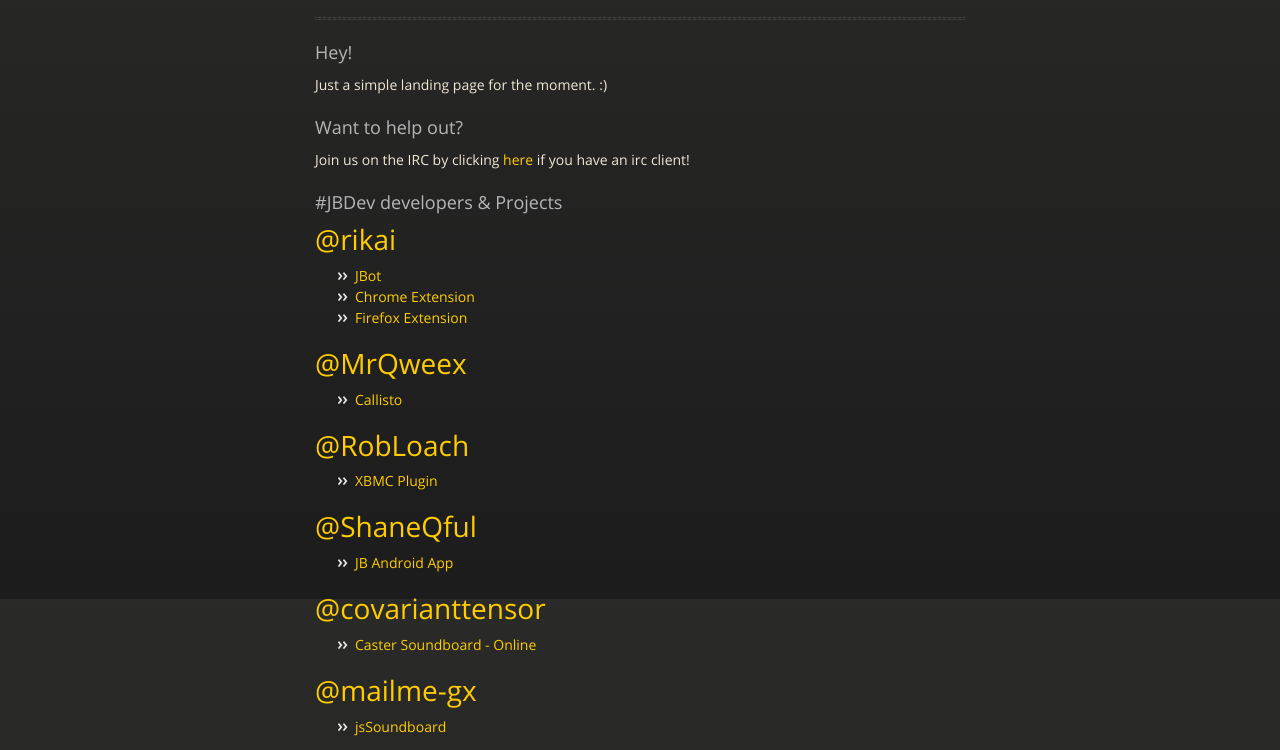
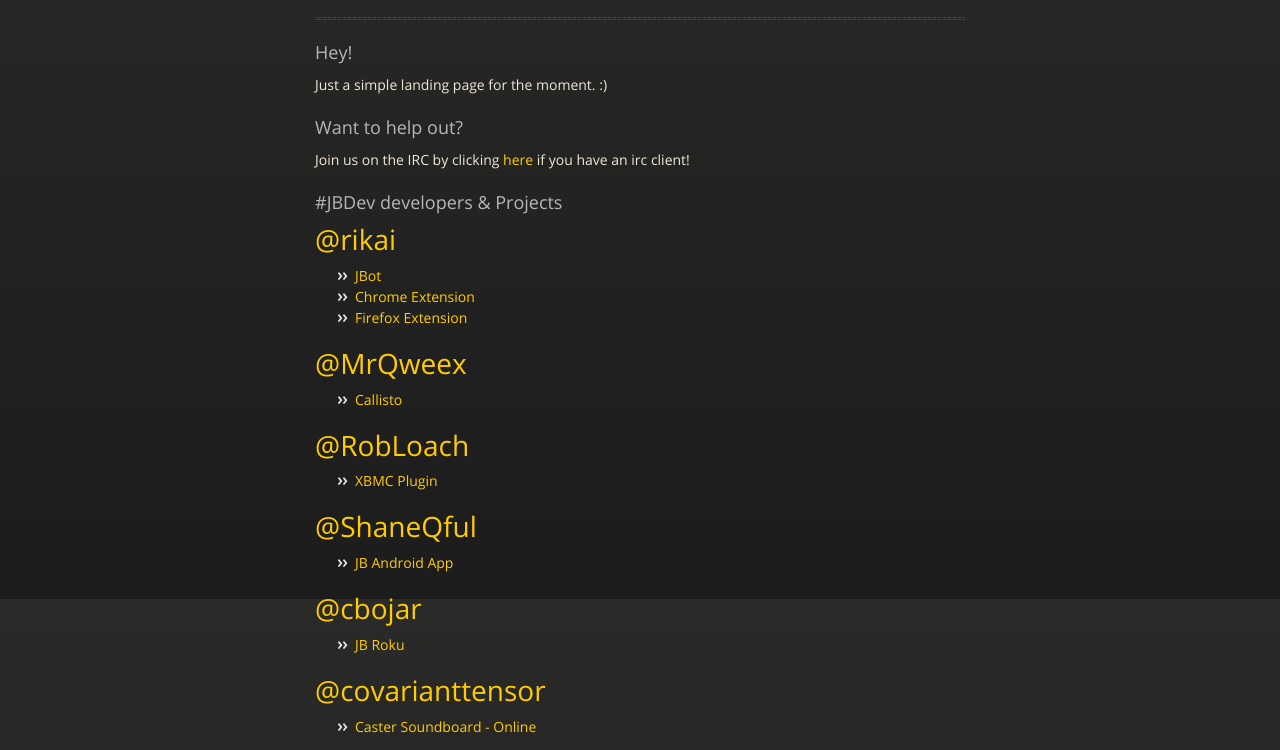
Before and after one commit to rikai/jbdev, a plain HTML site: page index.html in a window 1280 px wide. Shown: the part 201-951 px from the top of the page. Drawn offline with nearby package versions, Linux system fonts and the light colour scheme.

Commit message:
Added cbojar.
And the JB roku app! :)

```diff
--- a/index.html
+++ b/index.html
@@ -78,6 +78,13 @@
         </ul>
 
         <h1>
+          <a name="cbojar" class="anchor" href="#cbojar"><span class="octicon octicon-link"></span></a><a href="https://github.com/cbojar" class="user-mention">@cbojar</a>
+        </h1>
+        <ul>
+          <li><a href="https://github.com/cbojar/jb-roku">JB Roku</a></li>
+        </ul>
+
+        <h1>
           <a name="covarianttensor" class="anchor" href="#covarianttensor"><span class="octicon octicon-link"></span></a><a href="https://github.com/covarianttensor" class="user-mention">@covarianttensor</a>
         </h1>
         <ul>
```
